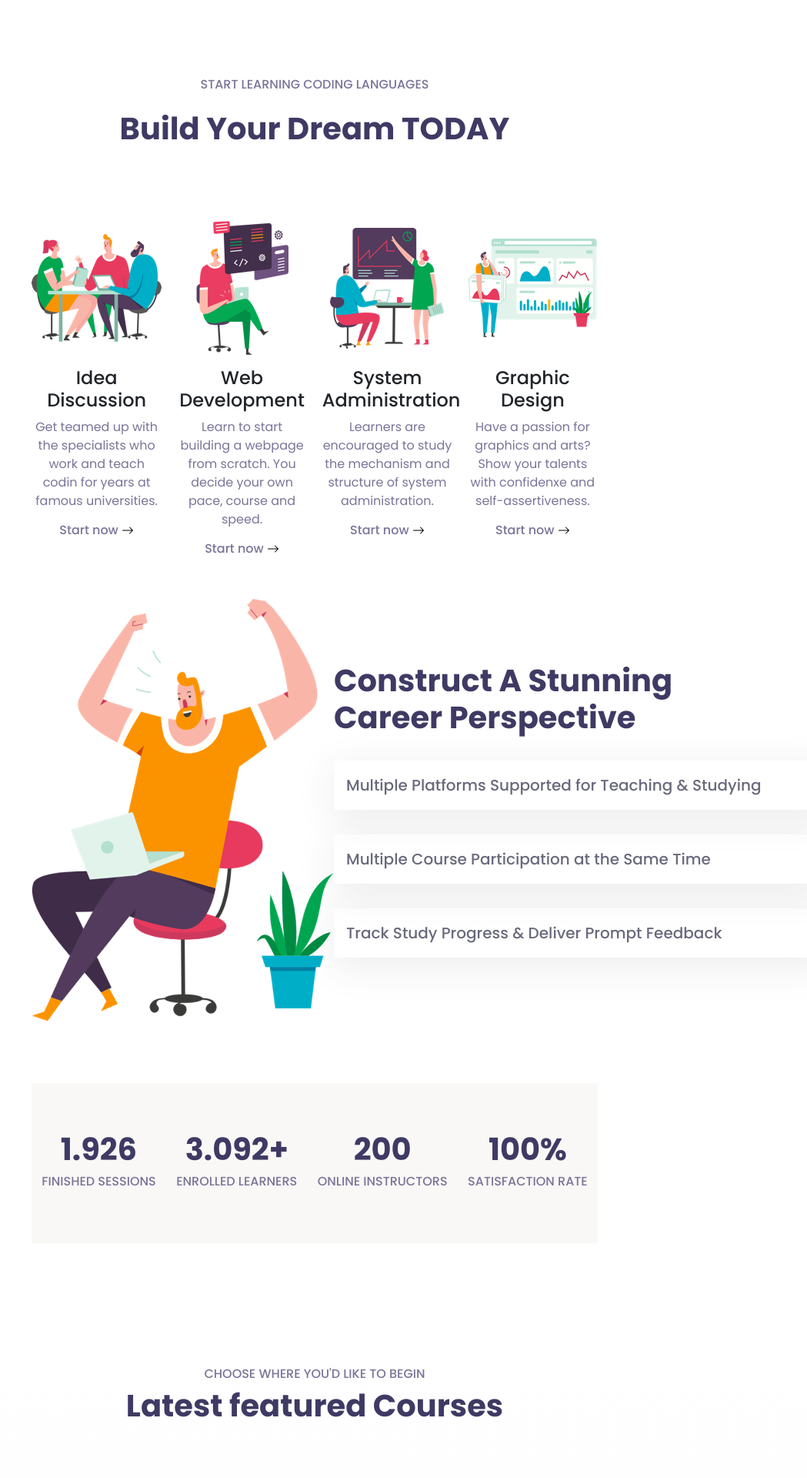
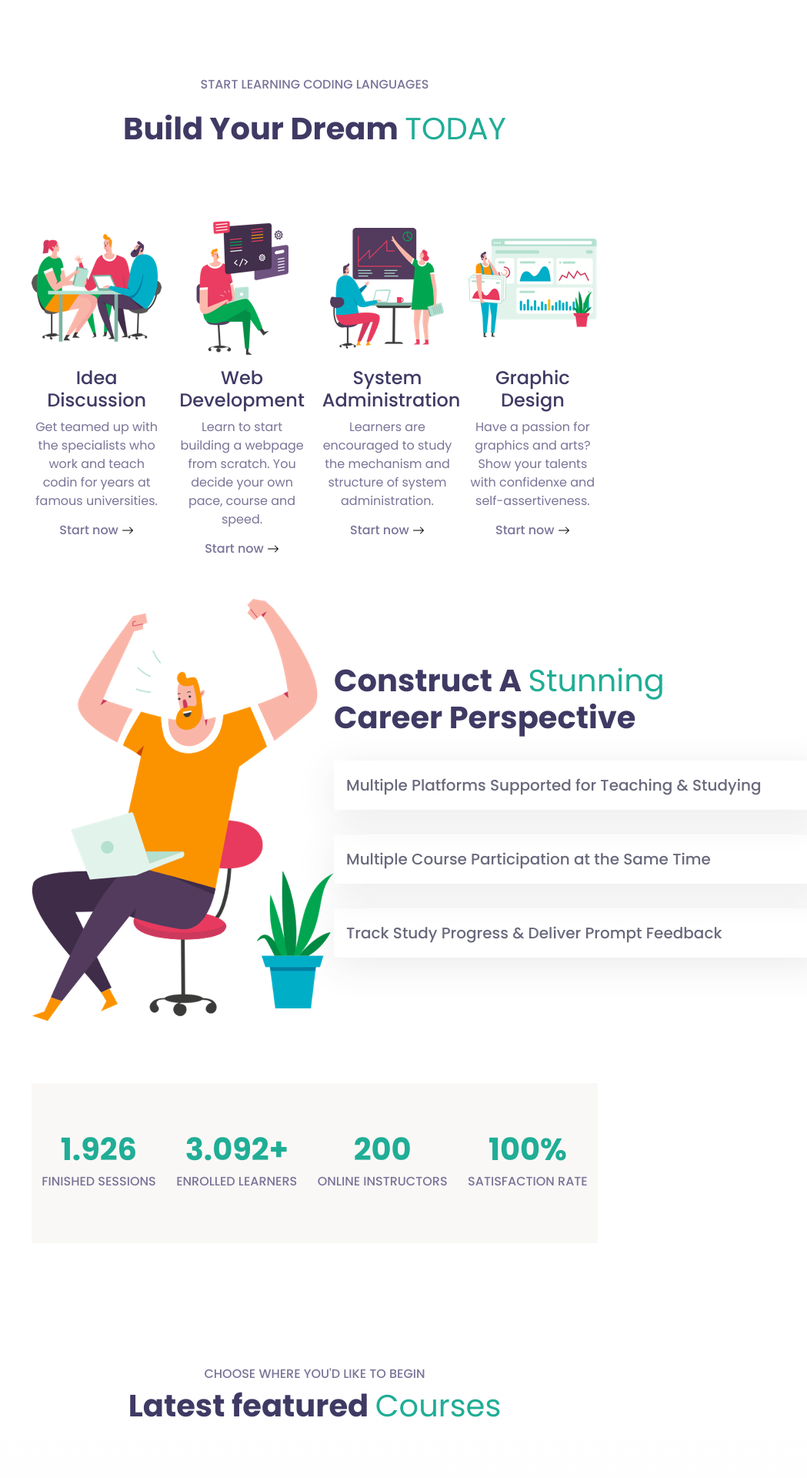
Before and after one commit to adricosmicfox/proj-html-vuejs, a Vue app: page / in a window 1280 px wide. Shown: the part 860-2780 px from the top of the page at 77% size, without its empty margins (231-1280 px from the left). Built offline with nearby package versions, Linux system fonts and the light colour scheme; grey boxes are pictures that could not be loaded.

Commit message:
modifiec double colors in titles

```diff
--- a/src/components/BuildDreamComponent.vue
+++ b/src/components/BuildDreamComponent.vue
@@ -2,7 +2,7 @@
     <section>
     <div class="d-flex flex-column align-items-center mt-5">
       <h6>START LEARNING CODING LANGUAGES</h6>
-      <H1 class="mt-3 mb-5">Build Your Dream TODAY</H1>
+      <H1 class="mt-3 mb-5">Build Your Dream <span class="am-highlight-text">TODAY</span></H1>
     </div>
 
     <div class="am-box-padding d-flex mt-5 justify-content-between">
@@ -42,7 +42,7 @@
       </div>
 
       <div class="am-stunning-box">
-        <h1>Construct A Stunning Career Perspective</h1>
+        <h1>Construct A <span class="am-highlight-text">Stunning</span>  Career Perspective</h1>
 
         <div class="am-foldable-box d-flex align-items-center">
           <h5>Multiple Platforms Supported for Teaching & Studying</h5>
@@ -121,9 +121,12 @@ name: 'BuildDreamComponent'
   height: 13rem;
   margin-top: 5rem;
 
+  h1{
+    color: $highlight;
+  }
+
   div{
     text-align: center;
-
   }
 }
 
--- a/src/components/CoursesComponent.vue
+++ b/src/components/CoursesComponent.vue
@@ -3,7 +3,7 @@
     <div>
       <div class="d-flex flex-column align-items-center mb-5">
         <h6>CHOOSE WHERE YOU'D LIKE TO BEGIN</h6>
-        <H1>Latest featured Courses</H1>
+        <H1>Latest featured <span class="am-highlight-text">Courses</span> </H1>
       </div>
 
 
--- a/src/components/EventsComponent.vue
+++ b/src/components/EventsComponent.vue
@@ -3,7 +3,7 @@
      <div class="d-flex justify-content-around align-items-center">
         <div class="d-flex flex-column align-items-center">
           <h6>GET IN CONTACT NOW</h6>
-          <h1>Upcoming Events</h1>
+          <h1>Upcoming <span class="am-highlight-text">Events</span></h1>
         </div>
       </div>
 
--- a/src/components/HeaderComponent.vue
+++ b/src/components/HeaderComponent.vue
@@ -49,6 +49,7 @@ header{
     padding-left: 17rem;
     padding-right: 17rem;
     position: fixed;
+    z-index: 999;
 
     img{
         width: 12rem;
--- a/src/components/LearningComponent.vue
+++ b/src/components/LearningComponent.vue
@@ -3,7 +3,7 @@
   <div class="d-flex justify-content-around align-items-center">
     <div class="am-list-box">
       <h6 class="mb-4">WHY HESITATE TO REGISTER</h6>
-      <h1 class="mb-4">Learn At Your Own Pace</h1>
+      <h1 class="mb-4">Learn At Your Own <span class="am-highlight-text">Pace</span></h1>
       <ul class="mb-4">
         <li class="mb-3">Select & customize courses to your preferences</li>
         <li class="mb-3">Change the tutor and make arrangements</li>
@@ -26,7 +26,7 @@
 
     <div class="am-list-box">
       <h6  class="mb-4">WHAT ARE YOU LOOKING FOR?</h6>
-      <h1  class="mb-4">Learn on your mobile anytime!</h1>
+      <h1  class="mb-4">Learn on your <span class="am-highlight-text">mobile</span> anytime!</h1>
       <p  class="mb-4">Save lessons for later and revise or write notes at any time and on multiple devices on your way. Nver interfere with activities of enjoyment or other precious moments.</p>
       <button> Download free E-Book</button>
     </div>
--- a/src/components/OpinionComponent.vue
+++ b/src/components/OpinionComponent.vue
@@ -3,7 +3,7 @@
 
     <div class="d-flex flex-column align-items-center am-title">
       <h6>PEOPLE ARE PRAISING MAXCOACH</h6>
-      <h1>What make they love us?</h1>
+      <h1>What make they <span class="am-highlight-text">love us?</span></h1>
     </div>
 
     <div class="d-flex justify-content-between">
@@ -30,7 +30,7 @@
     </div>
 
     <div class="am-certification-box d-flex flex-column align-items-center am-title">
-      <h4>Start today for getting Online Certification</h4>
+      <h4>Start today for getting <span class="am-highlight-text">Online Certification</span></h4>
       <h1 class="mt-1">You can be your own guiding star with our help!</h1>
       <button class="mt-4">Get started now</button>
     </div>
--- a/src/style/common.scss
+++ b/src/style/common.scss
@@ -16,16 +16,26 @@ $darkText: #69697C;
 }
 
 section {
-    padding-bottom: 5rem !important;
-    padding-top: 5rem !important;
-    padding-left: 17rem !important;
-    padding-right: 17rem !important;
+    padding-bottom: 5rem;
+    padding-top: 5rem;
+    padding-left: 17rem;
+    padding-right: 17rem;
+}
+
+.am-highlight-text {
+    color: $highlight;
+    font-weight: 400;
 }
 
 h1 {
     font-weight: 600;
     color: $primary;
 }
+
+h4 {
+    color: $primary;
+}
+
 
 h5 {
     color: $darkText;
@@ -39,7 +49,6 @@ p {
     color: $lightText;
 }
 
-
 button {
     color: white;
     background-color: $highlight;
```
